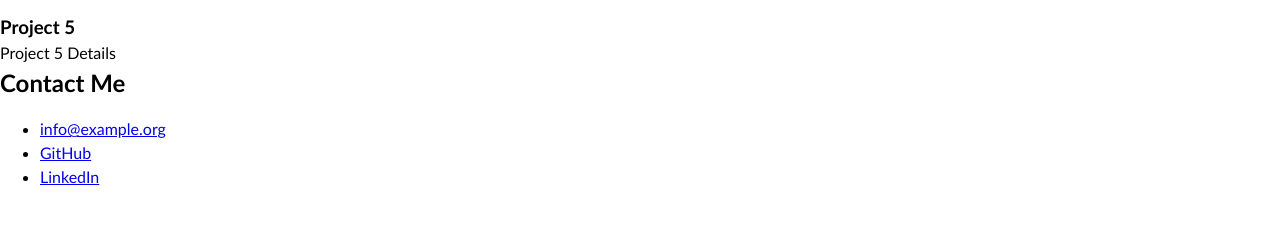
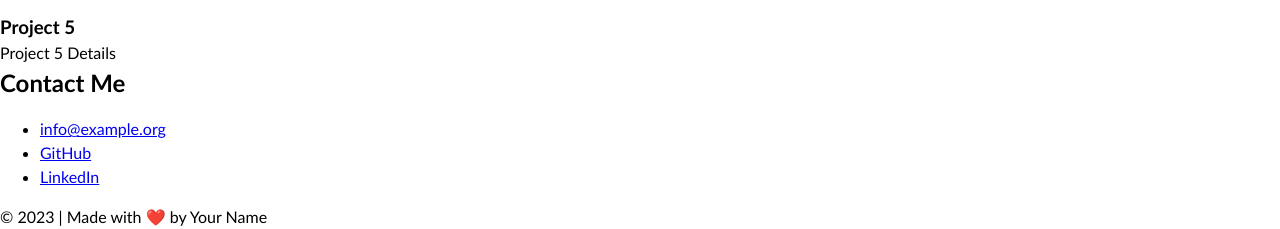
Before and after one commit to JBraddockm/sb-module-two-portfolio-page-challenge, a plain HTML site: page index.html in a window 1280 px wide. Shown: the part 903-1132 px from the top of the page. Before the commit the page ends 1108 px from the top, so only its background shows below. Drawn offline with Linux system fonts and the light colour scheme.

Commit message:
Added semantic HTML structure for Footer.

```diff
--- a/index.html
+++ b/index.html
@@ -132,5 +132,9 @@
     </section>
 </main>
 
+<footer id="site-footer" class="footer" tabindex="0">
+    <p>&copy; 2023 | Made with ❤️️ by Your Name</p>
+</footer>
+
 </body>
 </html>
```
